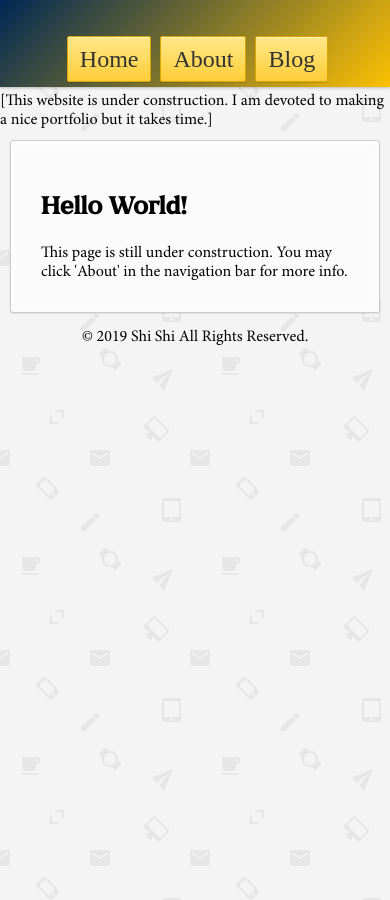
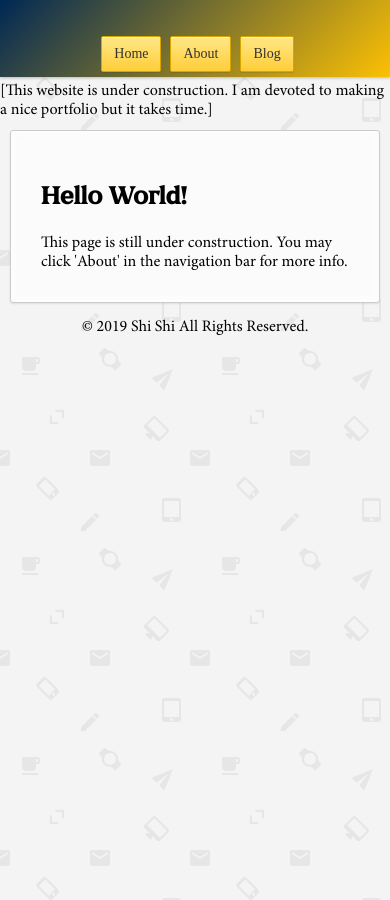
Before and after one commit to GeraltShi/GeraltShi.github.io, a Jekyll site: the page built from index.html, in a window 390 px wide. Built offline with Jekyll 4.4.1, drawn with Linux system fonts in a browser that asks for light colours.

Commit message:
remove redundant button code in mobile

```diff
--- a/_sass/main.scss
+++ b/_sass/main.scss
@@ -154,37 +154,6 @@
         width: auto;
     }
 
-    .button {
-        border: 1px solid #dba500;
-        background: linear-gradient(rgb(255, 231, 136), rgb(255, 206, 56));
-        border-radius: 2px;
-        box-shadow: inset 0px 1px 0px rgba(255,255,255,.4), 0px 1px 1px rgba(0,0,0,.1);
-        background-color: #FFE788;
-        margin-left: 5px;
-        padding: 10px 12px;
-        margin-top: 6px;
-        line-height:24px;
-        font-size:24px;
-        color:#333;
-        display:inline-block;
-        text-align:center;
-        text-decoration: none;
-
-        &:link{
-            color:#333;
-        }
-
-        &:visited{
-            color:#333;
-        }
-
-        &:hover {
-          background: linear-gradient(rgb(255, 231, 136), rgb(255, 231, 136));
-          background-color: #ffeca0;
-          color:#333;
-        }
-    }
-
     h1 {
         font-size: 24px;
     }
```
